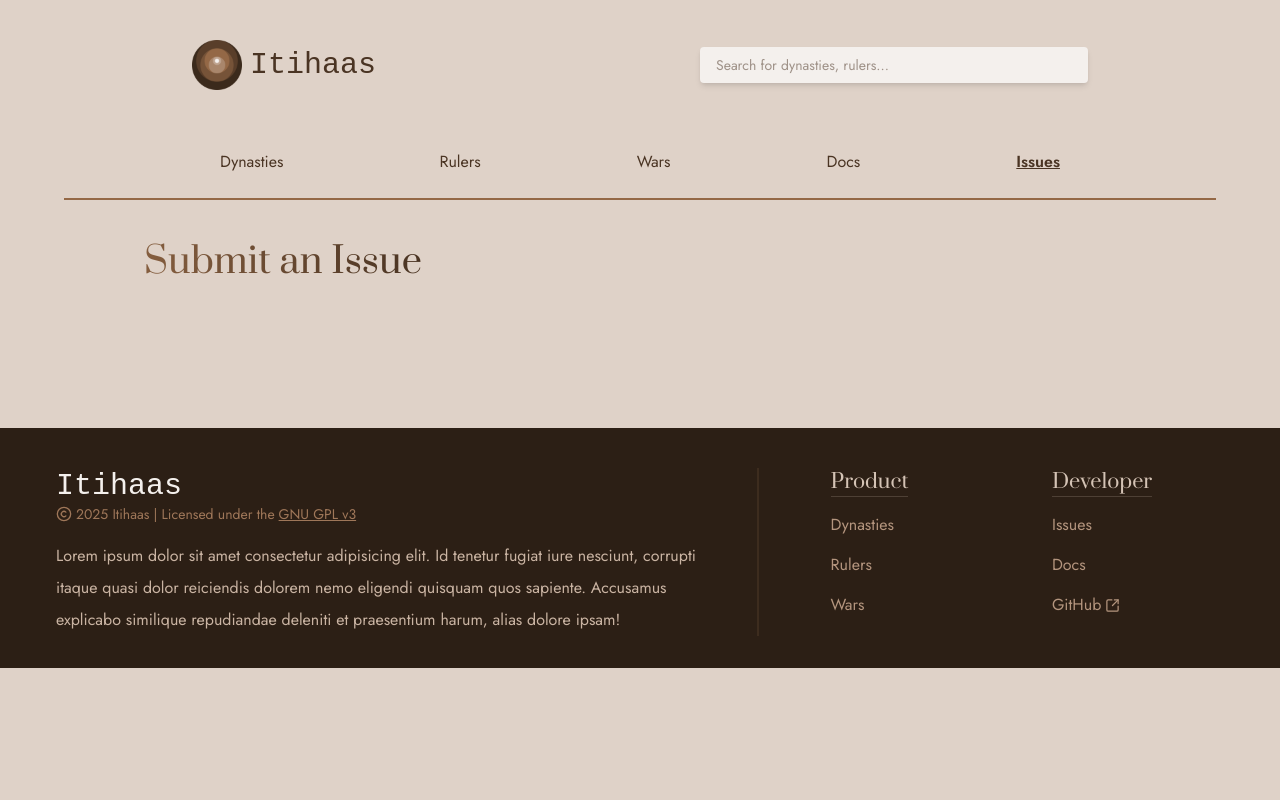
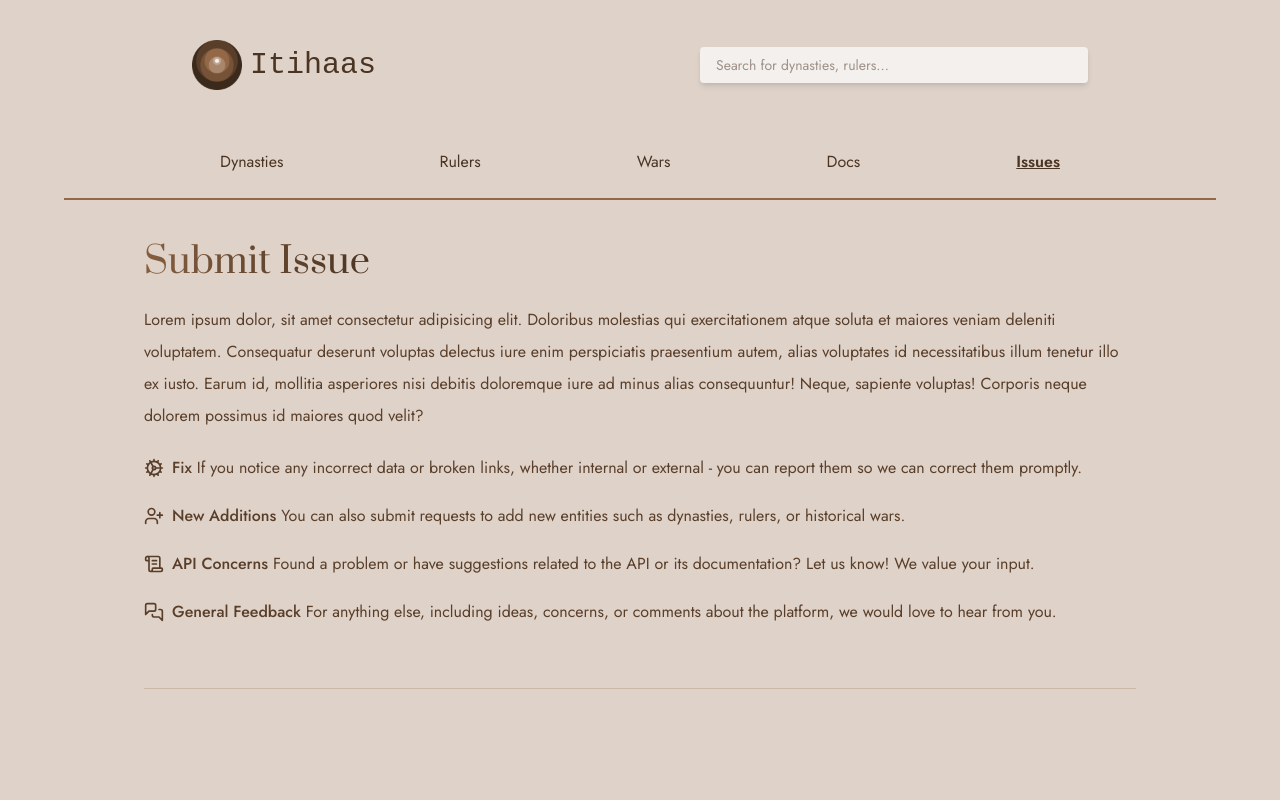
Before and after one commit to sunillshastry/itihaas-client, a React (Vite) app: page /issues in a window 1280 px wide. Shown: the top 800 px of the page. Built offline with nearby package versions, Linux system fonts and the light colour scheme; no server answers; a web font is replaced by a local one.

Commit message:
Incorporate IssueInfo component within Issues page component

```diff
--- a/src/pages/Issues.jsx
+++ b/src/pages/Issues.jsx
@@ -1,4 +1,5 @@
 import Footer from '../components/Footer';
+import IssueInfo from '../components/IssueInfo';
 import MainContainer from '../components/MainContainer';
 import Navbar from '../components/Navbar';
 import PrimaryHeader from '../components/PrimaryHeader';
@@ -8,7 +9,8 @@ function Issues() {
 		<>
 			<Navbar />
 			<MainContainer>
-				<PrimaryHeader>Submit an Issue</PrimaryHeader>
+				<PrimaryHeader>Submit Issue</PrimaryHeader>
+				<IssueInfo />
 			</MainContainer>
 			<Footer />
 		</>
```
